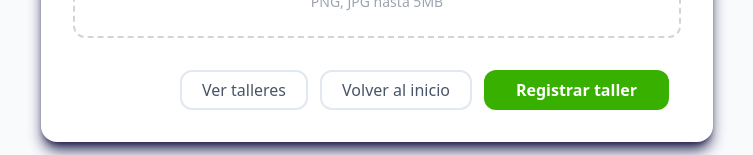
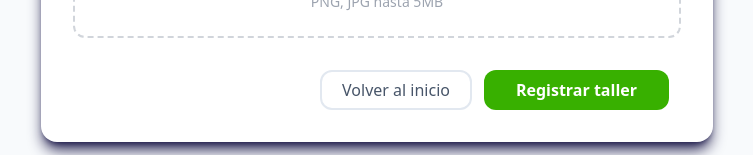
Before and after one commit to CAG-exe/Prototipo-de-Ingeniaria-en-Sistemas, an Angular app: page /form-inscription-workshops in a window 1280 px wide. Shown: the part 1341-1496 px from the top of the page, without its empty margins (263-1016 px from the left). Built offline with nearby package versions, Linux system fonts and the light colour scheme.

Commit message:
correcion
el colaborador no puede ver el gestor de talleres

```diff
--- a/src/app/pages/formulario-inscripcion-talleres/formulario-inscripcion-talleres.html
+++ b/src/app/pages/formulario-inscripcion-talleres/formulario-inscripcion-talleres.html
@@ -211,12 +211,6 @@
 
     <div class="px-3 mt-8 flex flex-wrap justify-end gap-3">
       <a
-        routerLink="/talleres"
-        class="rounded-xl px-5 h-10 border-2 border-slate-200 text-slate-600 flex items-center justify-center gap-2 hover:bg-slate-50 transition-all duration-200"
-      >
-        Ver talleres
-      </a>
-      <a
         routerLink="/"
         class="rounded-xl px-5 h-10 border-2 border-slate-200 text-slate-600 flex items-center justify-center gap-2 hover:bg-slate-50 transition-all duration-200"
       >
```
